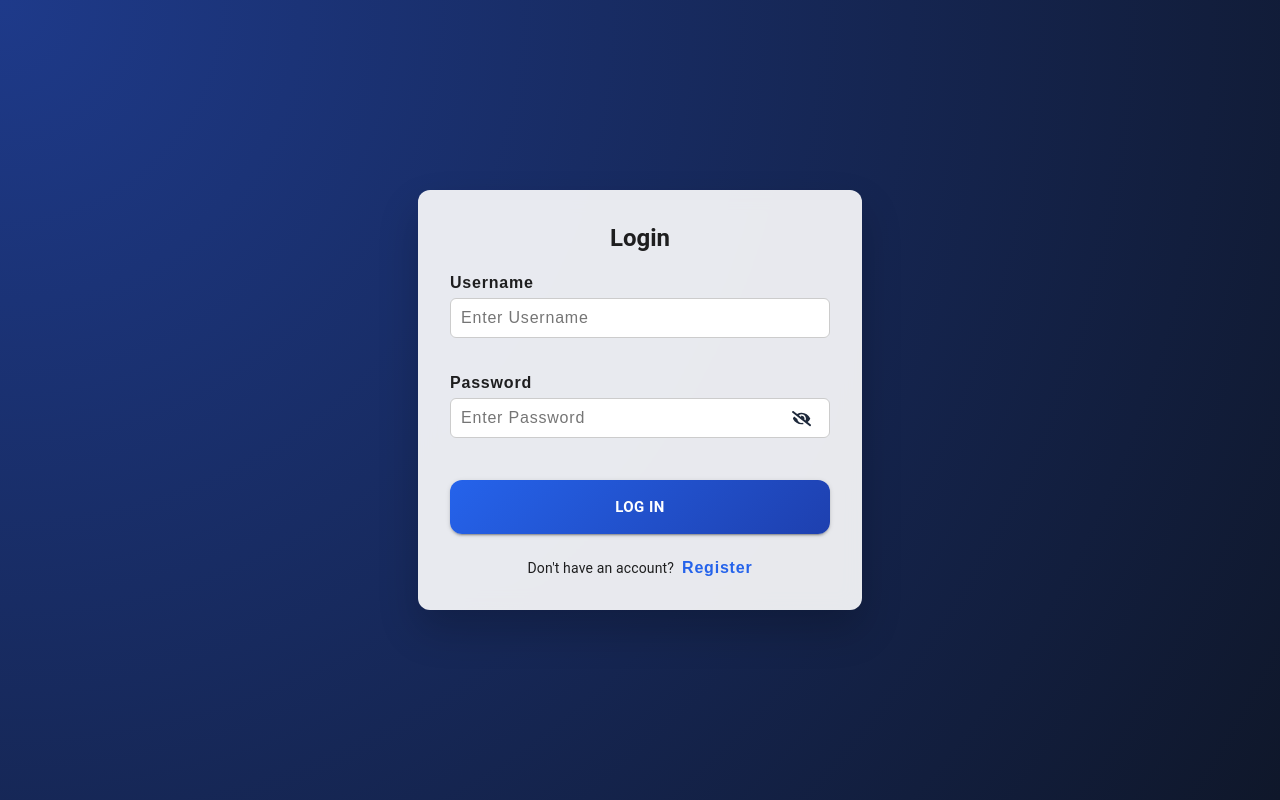
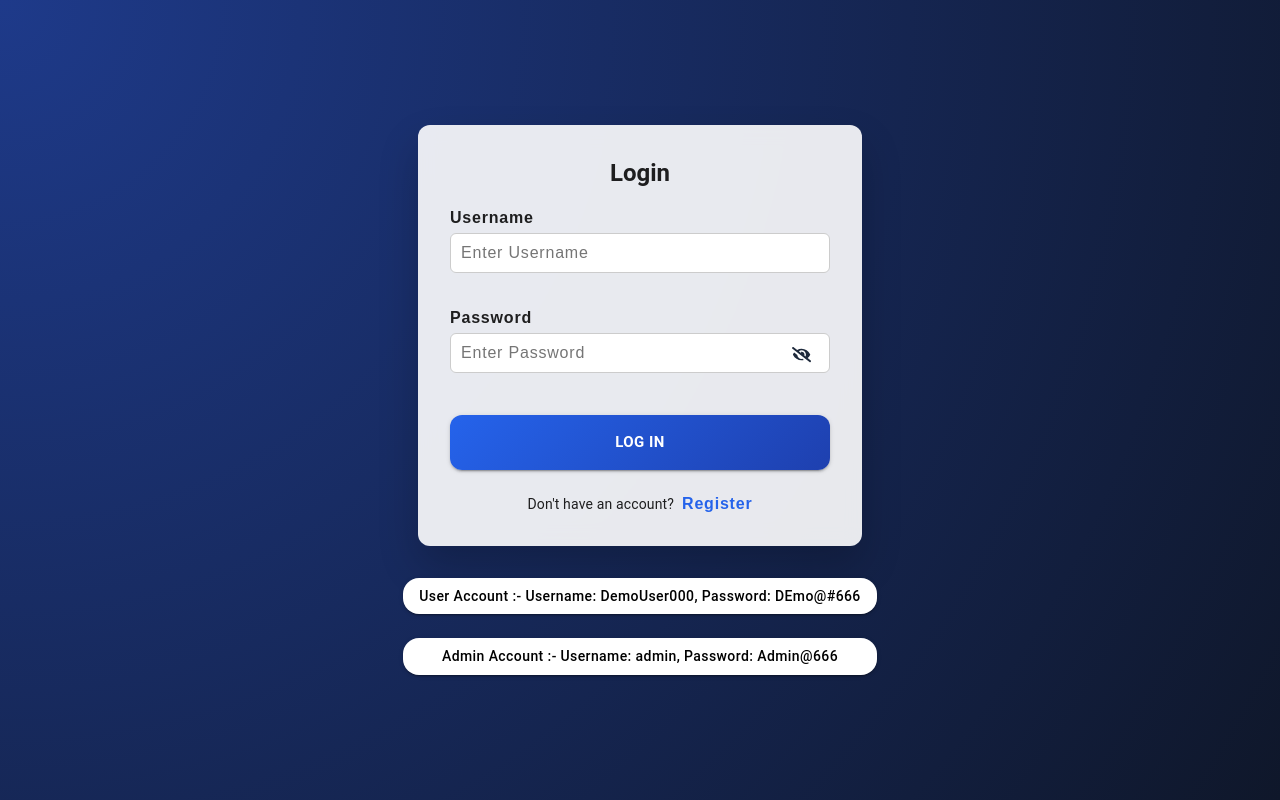
Before and after one commit to vatsal07666/MyWeb, a React (Create React App) app: page /log-in in a window 1280 px wide. Built offline with nearby package versions, Linux system fonts and the light colour scheme; no server answers.

Commit message:
Add Quick Login Button

```diff
--- a/src/Login_&_Register/LoginPage.jsx
+++ b/src/Login_&_Register/LoginPage.jsx
@@ -8,12 +8,13 @@ import { useHistory } from "react-router-dom/cjs/react-router-dom.min";
 import { FaEye } from "react-icons/fa";
 import { FaEyeSlash } from "react-icons/fa";
 import { DataContext } from "../Context/ContextProvider";
-import { useContext } from "react";
+import { useContext, useRef } from "react";
 
 const LoginPage = () => {
     const {showPassword, setShowPassword} = useContext(DataContext);
     const { ShowSnackbar } = useSnackbar();
     const history = useHistory();
+    const formikRef = useRef();
 
     const initialValues = {username: '', password: ''};
 
@@ -29,8 +30,9 @@ const LoginPage = () => {
     const token = "vZt3CGeByg2P1RDS";
 
     const postItem = (values, resetForm) => {
-        const initializeAdmin = () => {
+        const initializeUser = () => {
             const users = JSON.parse(localStorage.getItem("users")) || [];
+
             const adminExists = users.some((u) => u.username === "admin");
             if (!adminExists) {
                 users.push({
@@ -39,11 +41,22 @@ const LoginPage = () => {
                     email: "admin@example.com",
                     role: "admin",
                 });
-                localStorage.setItem("users", JSON.stringify(users));
             }
+
+            const demoExists = users.some((u) => u.username === "DemoUser000");
+            if (!demoExists) {
+                users.push({
+                    username: "DemoUser000",
+                    password: "DEmo@#666",
+                    email: "demo@example.com",
+                    role: "user",
+                });
+            }
+
+            localStorage.setItem("users", JSON.stringify(users));
         };
 
-        initializeAdmin();
+        initializeUser();
 
         const data = {username: values.username, password: values.password}
 
@@ -86,8 +99,10 @@ const LoginPage = () => {
         postItem(values, resetForm);
     }
 
+    const fillForm = (username, password) => formikRef.current.setValues({ username, password });
+
     return(
-        <Box className="login-container" sx={{ px: {xs: 2, md: 0},
+        <Box className="login-container" sx={{ display: "flex", flexDirection: "column", gap: 1, px: {xs: 2, md: 0},
                 background: "radial-gradient(circle at top left, #1e3a8a, #0f172a)"
             }}
         >
@@ -99,7 +114,8 @@ const LoginPage = () => {
                     Login
                 </Typography>
 
-                <Formik initialValues={initialValues}
+                <Formik innerRef={formikRef}
+                    initialValues={initialValues}
                     validationSchema={validationSchema}
                     onSubmit={handleSubmit}
                 >
@@ -147,6 +163,24 @@ const LoginPage = () => {
                     )}
                 </Formik>
             </Paper>
+
+            <Box sx={{ display: "flex", justifyContent: "center", flexDirection: "column" }}>
+                <Button variant="contained" onClick={() => fillForm("DemoUser000", "DEmo@#666")}
+                    sx={{ mt: 3, textTransform: "none", background: "#ffffff", color: "#000",
+                        borderRadius: 4
+                    }}
+                >
+                    User Account :- Username: DemoUser000, Password: DEmo@#666
+                </Button>
+
+                <Button variant="contained" onClick={() => fillForm("admin", "Admin@666")}
+                    sx={{ mt: 3, textTransform: "none", background: "#ffffff", color: "#000",
+                        borderRadius: 4
+                    }}
+                >
+                    Admin Account :- Username: admin, Password: Admin@666
+                </Button>
+            </Box>
         </Box>
     )
 }
```
